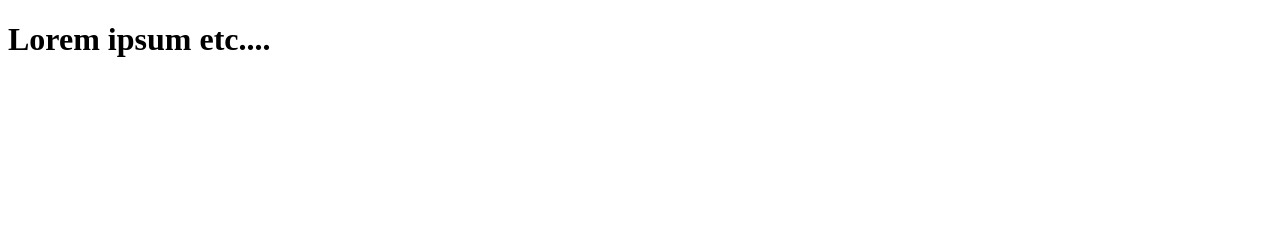
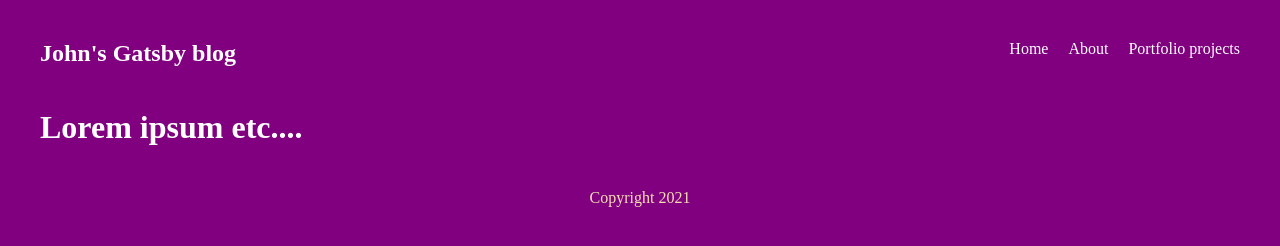
Before and after one commit to jcianciolo/gatsby-blog, a Gatsby site: page /about in a window 1280 px wide. Built offline with nearby package versions, Linux system fonts and the light colour scheme; Gatsby itself is replaced by a stand-in of ours.

Commit message:
introduced static files

```diff
--- /dev/null
+++ b/src/components/Layout.js
@@ -0,0 +1,19 @@
+import React from 'react'
+import Navbar from './Navbar'
+import '../styles/global.css'
+
+const Layout = ({ children }) => {
+    return (
+        <div className="layout">
+            <Navbar />
+            <div className="content">
+                { children }
+            </div>
+            <footer>
+                <p>Copyright 2021</p>
+            </footer>
+        </div>
+    )
+}
+
+export default Layout;
--- a/src/pages/about.js
+++ b/src/pages/about.js
@@ -1,10 +1,14 @@
 import React from 'react'
+import Layout from '../components/Layout';
 
 const About = () => {
     return (
-        <div>
-            <h1>Lorem ipsum etc....</h1>
-        </div>
+        <Layout>
+            <div>
+                <h1>Lorem ipsum etc....</h1>
+            </div>
+        </Layout>
+
     )
 }
 
--- /dev/null
+++ b/src/styles/global.css
@@ -0,0 +1,53 @@
+* {
+    margin: 0;
+    padding: 0;
+    text-decoration: none;
+    color: white;
+}
+
+html, body {
+    min-height: 100%;
+}
+
+body {
+    background: purple;
+}
+
+p {
+    margin: 16px auto;
+    line-height: 1.5em;
+}
+
+.layout {
+    max-width: 1200px;
+    margin: 0 auto;
+}
+
+nav {
+    display: grid;
+    grid-template-columns: 1fr 1fr;
+    margin: 40px auto;
+}
+
+nav .links {
+    display: inline-block;
+    text-align: right;
+}
+
+nav a {
+    display: inline-block;
+    margin-left: 20px;
+    font-weight: 400;
+    padding-bottom: 8px;
+    border-bottom: 3px solid transparent;
+}
+
+nav a:hover {
+    border-color: white;
+}
+
+footer p {
+    text-align: center;
+    color: wheat;
+    margin: 40px auto;
+}
```
Also changed, not shown: src/pages/404.js (+7 -4 lines), src/pages/index.js (+15 -7 lines), src/pages/projects/index.js (+9 -4 lines), src/styles/home.module.css (added, +25 -0 lines), src/styles/projects.module.css (added, +13 -0 lines), static/wafflecolor_p.png (added).
